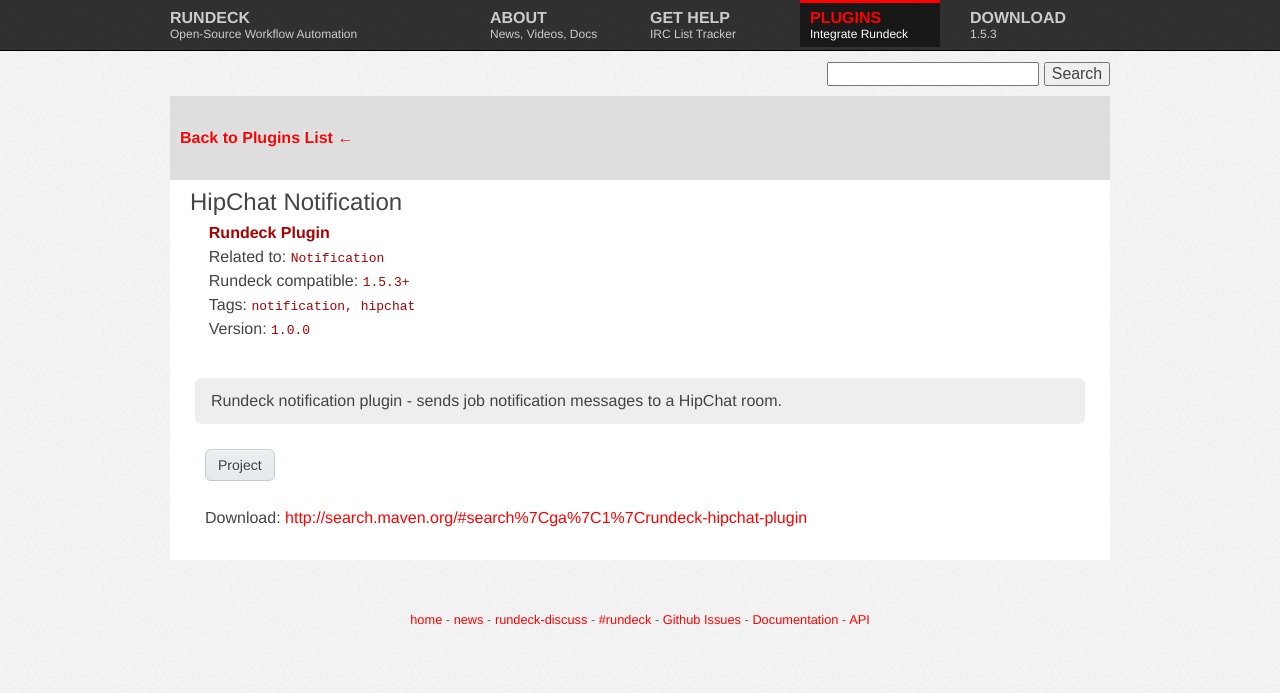
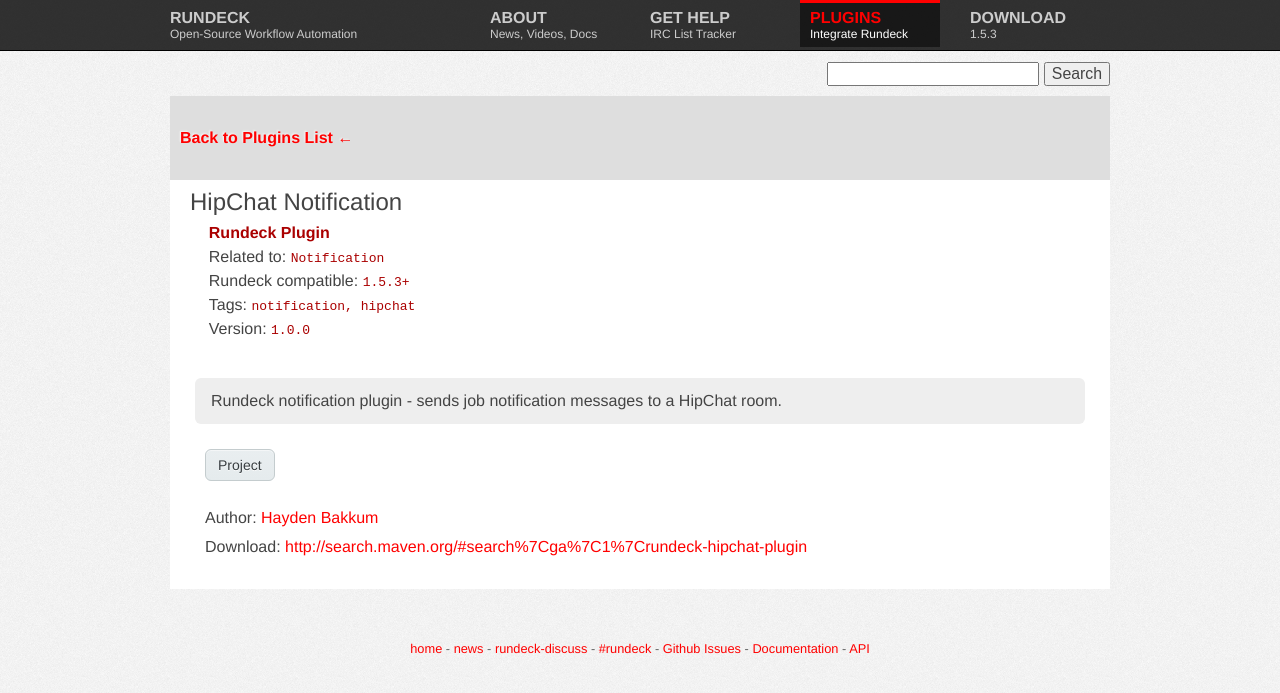
Before and after one commit to rundeck/rundeck-ghpages, a Jekyll site: the page built from plugins/_posts/2013-06-24-hipchat-notification.markdown, in a window 1280 px wide. Shown: the top 693 px of the page. Built offline with Jekyll 4.4.1, drawn with Linux system fonts in a browser that asks for light colours; nearby versions of some CDN libraries.

Commit message:
add author name to post content.

```diff
--- a/plugins/_posts/2013-06-24-hipchat-notification.markdown
+++ b/plugins/_posts/2013-06-24-hipchat-notification.markdown
@@ -10,4 +10,7 @@
 version: 1.0.0
 ---
 
+Author: <a href="https://github.com/hbakkum">Hayden Bakkum</a>
+<br/>
+
 Download: <a href="http://search.maven.org/#search%7Cga%7C1%7Crundeck-hipchat-plugin">http://search.maven.org/#search%7Cga%7C1%7Crundeck-hipchat-plugin</a>
```
